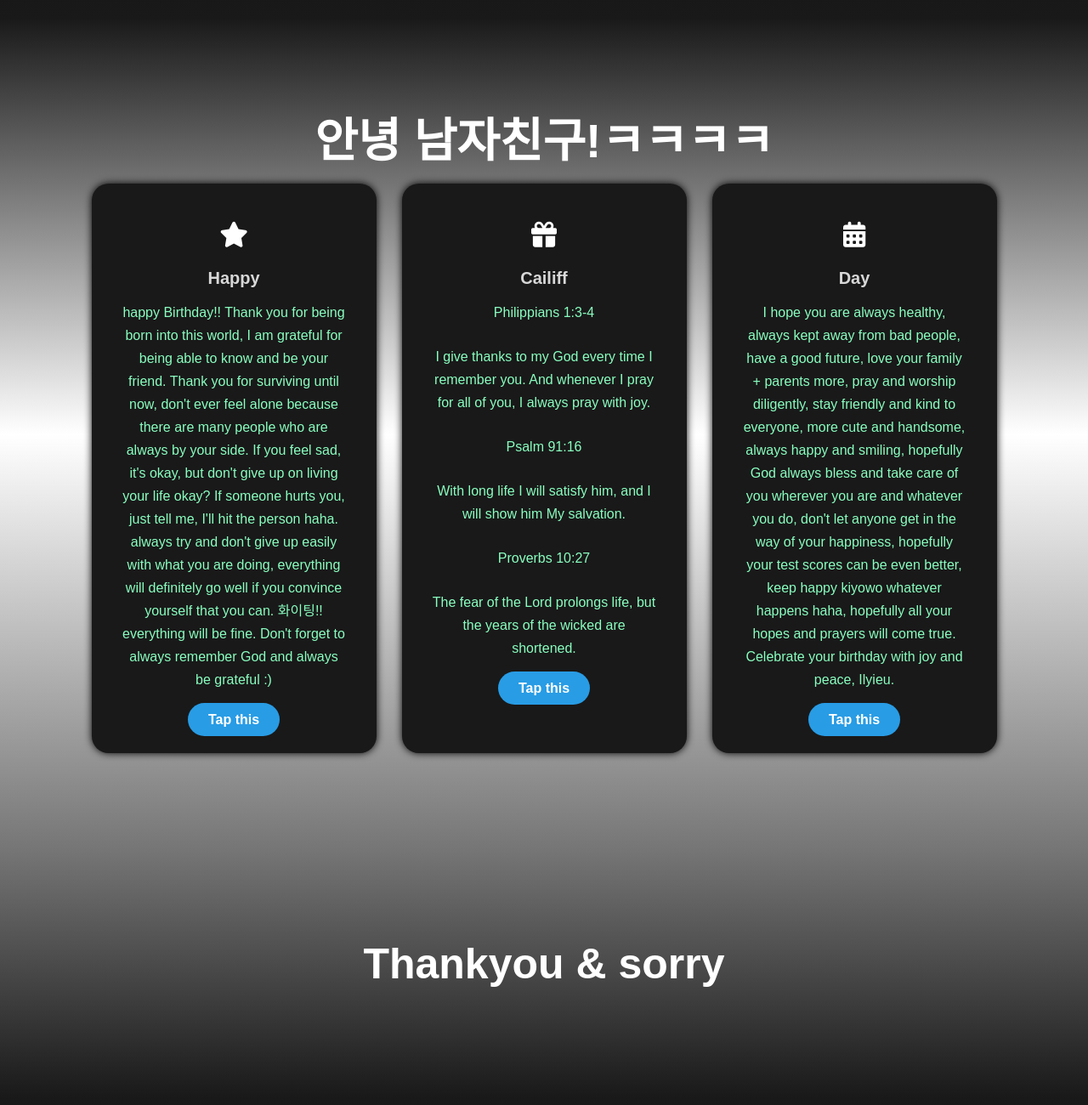
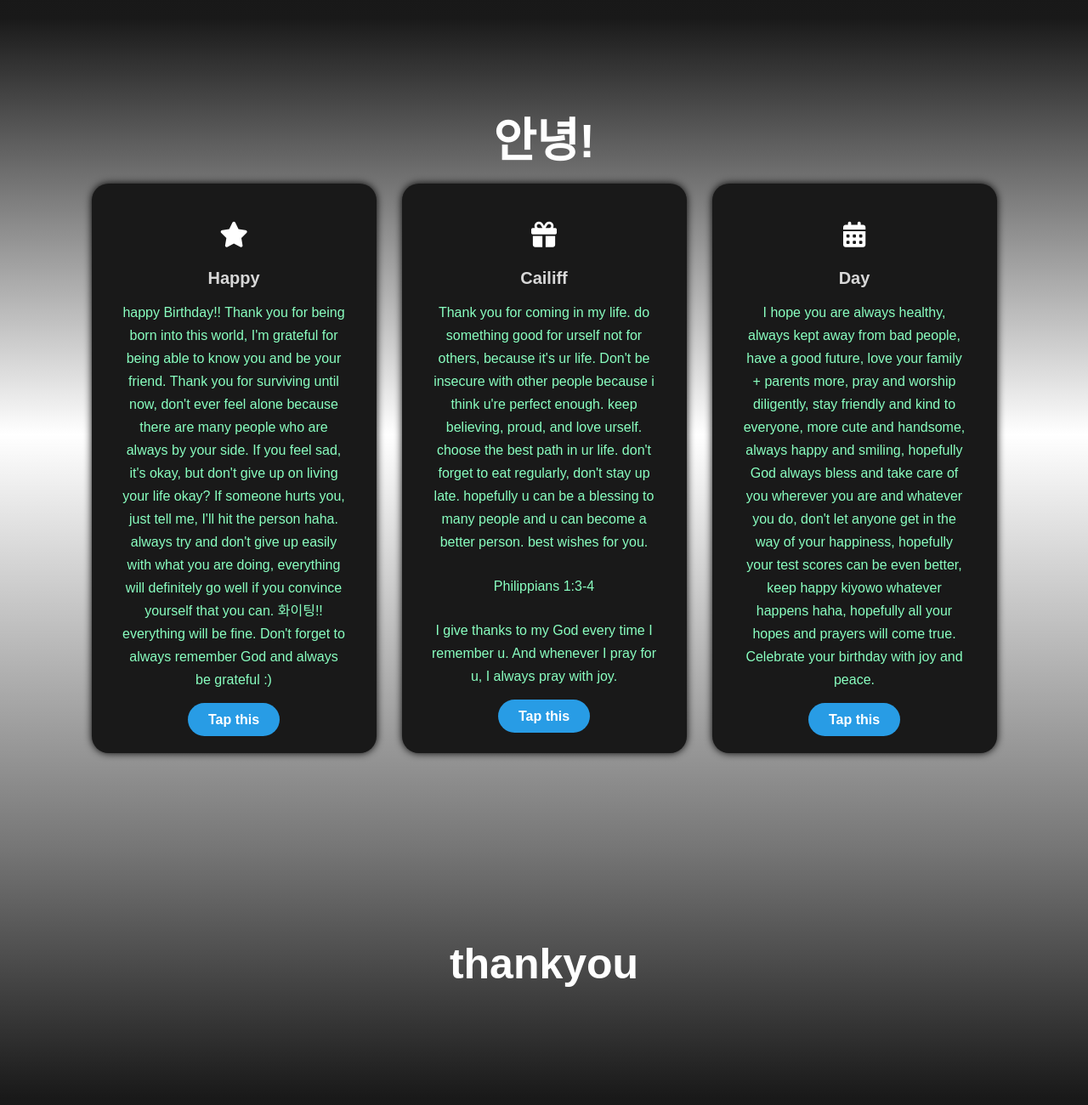
Before and after one commit to kyeonie/Him, a plain HTML site: page index.html in a window 1280 px wide. Shown: the part 1460-2760 px from the top of the page at 85% size. Drawn offline with Linux system fonts and the light colour scheme.

Commit message:
Update index.html

```diff
--- a/index.html
+++ b/index.html
@@ -49,16 +49,16 @@
 
     <div class="service" id="service">
         <div class="title">
-            <h2>안녕 남자친구!ㅋㅋㅋㅋ</h2>
+            <h2>안녕!</h2>
         </div>
         <div class="box">
             <div class="card">
                 <i class="fa-solid fa-star"></i>
                 <h5>Happy</h5>
                 <div class="pra">
-                    <p>happy Birthday!! Thank you for being born into this world, I am grateful for being able to know and be your friend. Thank you for surviving until now, don't ever feel alone because there are many people who are always by your side. If you feel sad, it's okay, but don't give up on living your life okay? If someone hurts you, just tell me, I'll hit the person haha. always try and don't give up easily with what you are doing, everything will definitely go well if you convince yourself that you can. 화이팅!! everything will be fine. Don't forget to always remember God and always be grateful :)</p>
+                    <p>happy Birthday!! Thank you for being born into this world, I'm grateful for being able to know you and be your friend. Thank you for surviving until now, don't ever feel alone because there are many people who are always by your side. If you feel sad, it's okay, but don't give up on living your life okay? If someone hurts you, just tell me, I'll hit the person haha. always try and don't give up easily with what you are doing, everything will definitely go well if you convince yourself that you can. 화이팅!! everything will be fine. Don't forget to always remember God and always be grateful :)</p>
                     <p style="text-align: center;"></p>
-                    <a href="https://music.youtube.com/watch?v=B7Y4LHbpXv0&feature=share"class="button">Tap this</a>
+                    <a href="https://music.youtube.com/watch?v=cyrGAnZUp1U&feature=share"class="button">Tap this</a>
                 </div>
             </div>
 
@@ -66,12 +66,9 @@
                 <i class="fa-solid fa-gift"></i>
                 <h5>Cailiff</h5>
                 <div class="pra">
+                    <p>Thank you for coming in my life. do something good for urself not for others, because it's ur life. Don't be insecure with other people because i think u're perfect enough. keep believing, proud, and love urself. choose the best path in ur life. don't forget to eat regularly, don't stay up late. hopefully u can be a blessing to many people and u can become a better person. best wishes for you.</p>
                     <p>Philippians 1:3-4</p>
-                    <p>I give thanks to my God every time I remember you. And whenever I pray for all of you, I always pray with joy.</p>
-                    <p>Psalm 91:16</p>
-                    <p>With long life I will satisfy him, and I will show him My salvation.</p>
-                    <p>Proverbs 10:27</p>
-                    <p>The fear of the Lord prolongs life, but the years of the wicked are shortened.</p>
+                    <p>I give thanks to my God every time I remember u. And whenever I pray for u, I always pray with joy.</p>
                     <p style="text-align: center;"></p>
                     <a href="download.png"class="button">Tap this</a>
                 </div>
@@ -80,15 +77,15 @@
                 <i class="fa-solid fa-calendar-days"></i>
                 <h5>Day</h5>
                 <div class="pra">
-                    <p>I hope you are always healthy, always kept away from bad people, have a good future, love your family + parents more, pray and worship diligently, stay friendly and kind to everyone, more cute and handsome, always happy and smiling, hopefully God always bless and take care of you wherever you are and whatever you do, don't let anyone get in the way of your happiness, hopefully your test scores can be even better, keep happy kiyowo whatever happens haha, hopefully all your hopes and prayers will come true. Celebrate your birthday with joy and peace, Ilyieu.</p>
+                    <p>I hope you are always healthy, always kept away from bad people, have a good future, love your family + parents more, pray and worship diligently, stay friendly and kind to everyone, more cute and handsome, always happy and smiling, hopefully God always bless and take care of you wherever you are and whatever you do, don't let anyone get in the way of your happiness, hopefully your test scores can be even better, keep happy kiyowo whatever happens haha, hopefully all your hopes and prayers will come true. Celebrate your birthday with joy and peace.</p>
                     <p style="text-align: center;"></p>
-                    <a href="Irene.jpg"class="button">Tap this</a>
+                    <a href="hbd.mp4"class="button">Tap this</a>
                 </div>
             </div>
         </div>
     </div>
     <div class="contact-me" id="contact">
-        <p>Thankyou & sorry</p>
+        <p>thankyou</p>
     </div>
     <footer>
         <p>text/call?</p>
@@ -96,7 +93,7 @@
         <div class="sosial">
             <a href="https://instagram.com/kzioow_"><i class="fa-brands fa-instagram"></i></a>
             <a href="https://wa.me/6281212506969"><i class="fa-brands fa-whatsapp"></i></a>
-            <a href="https://discord.gg/TH5gTcZt"><i class="fa-brands fa-discord"></i></a>
+            <a href="https://discord.gg/uSxPtFdk"><i class="fa-brands fa-discord"></i></a>
         </div>
         <p class="end">CopyRight@ kejioadekjaemin.com</p>
     </footer>
```
